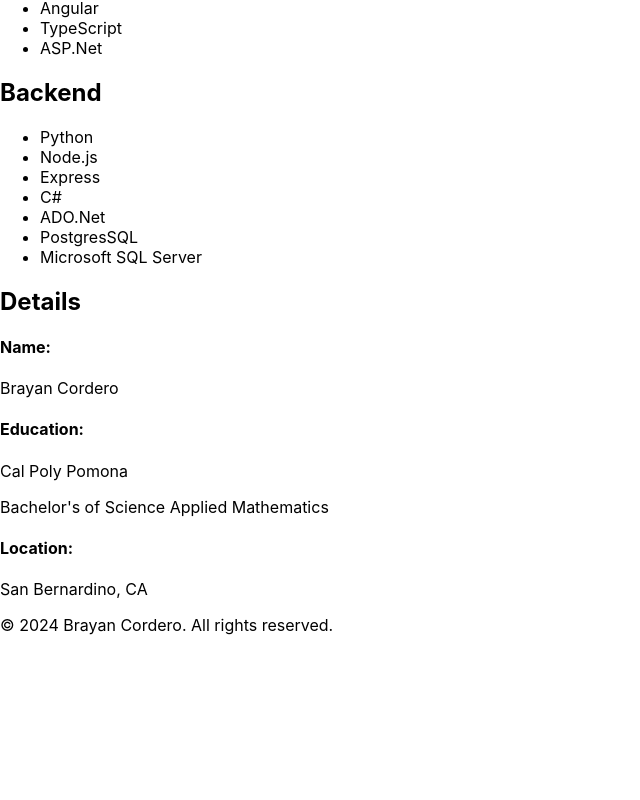
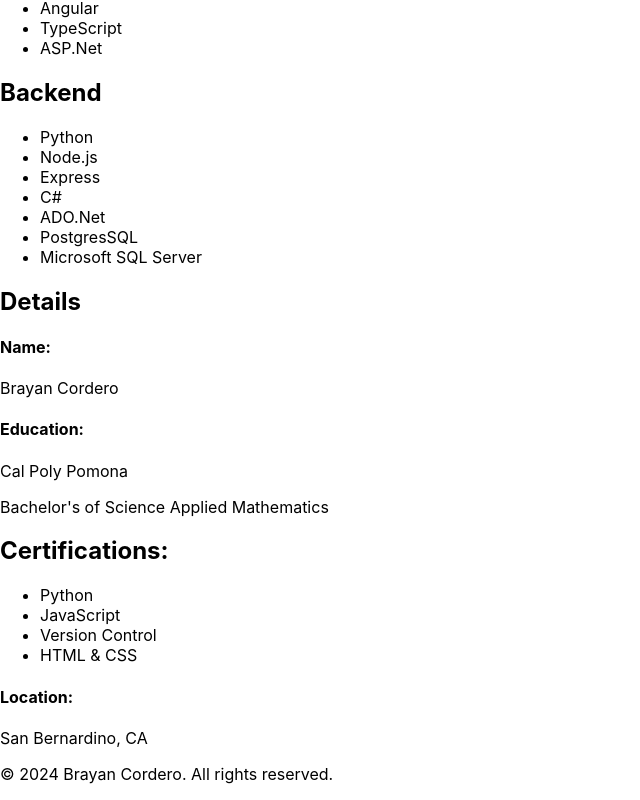
Before and after one commit to BrayanCordero/Portfolio-Website, a React (Create React App) app in the folder portfolio-website/: page / in a window 1280 px wide. Shown: the part 485-1285 px from the top of the page, without its empty margins (0-640 px from the left). Before the commit the page ends 1136 px from the top, so only its background shows below. Built offline with nearby package versions, Linux system fonts and the light colour scheme.

Commit message:
added css file for app component

```diff
--- /dev/null
+++ b/portfolio-website/src/App.css
@@ -0,0 +1,5 @@
+
+.container {
+    justify-content: space-between;
+    align-content: center;
+}
--- a/portfolio-website/src/App.js
+++ b/portfolio-website/src/App.js
@@ -2,12 +2,13 @@
 import {Outlet} from 'react-router-dom'
 import Header from './components/Header';
 import Footer from './components/Footer';
+import "./App.css"
 
 
 
 
 const App = () => (
-    <div>
+    <div className='container'>
       <Header />
       <main><Outlet /></main>
       <Footer />
--- a/portfolio-website/src/components/About.js
+++ b/portfolio-website/src/components/About.js
@@ -45,6 +45,13 @@
                     <h4>Education:</h4>
                     <p>Cal Poly Pomona</p>
                     <p>Bachelor's of Science Applied Mathematics</p>
+                    <h2>Certifications:</h2>
+                    <ul>
+                        <li>Python</li>
+                        <li>JavaScript</li>
+                        <li>Version Control</li>
+                        <li>HTML & CSS</li>
+                    </ul>
                     <h4>Location:</h4>
                     <p>San Bernardino, CA</p>
                 </p>
```
